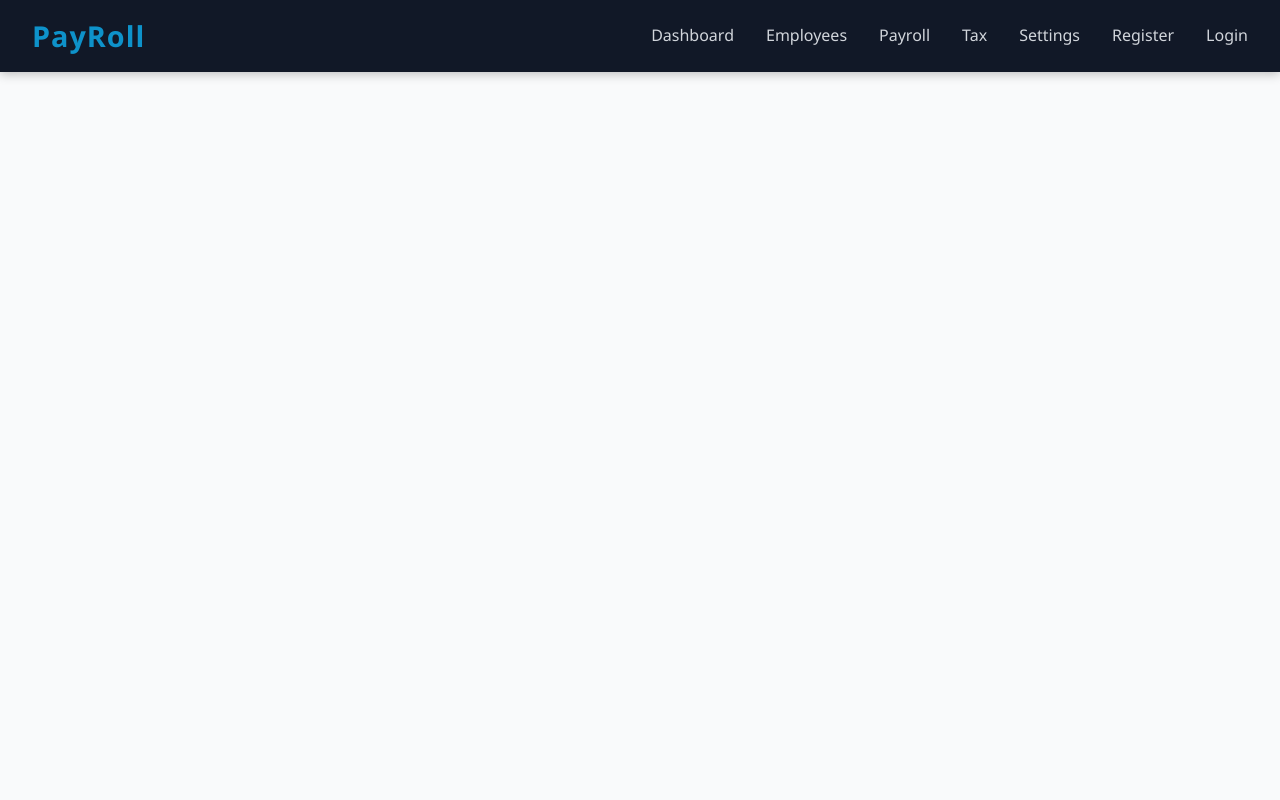
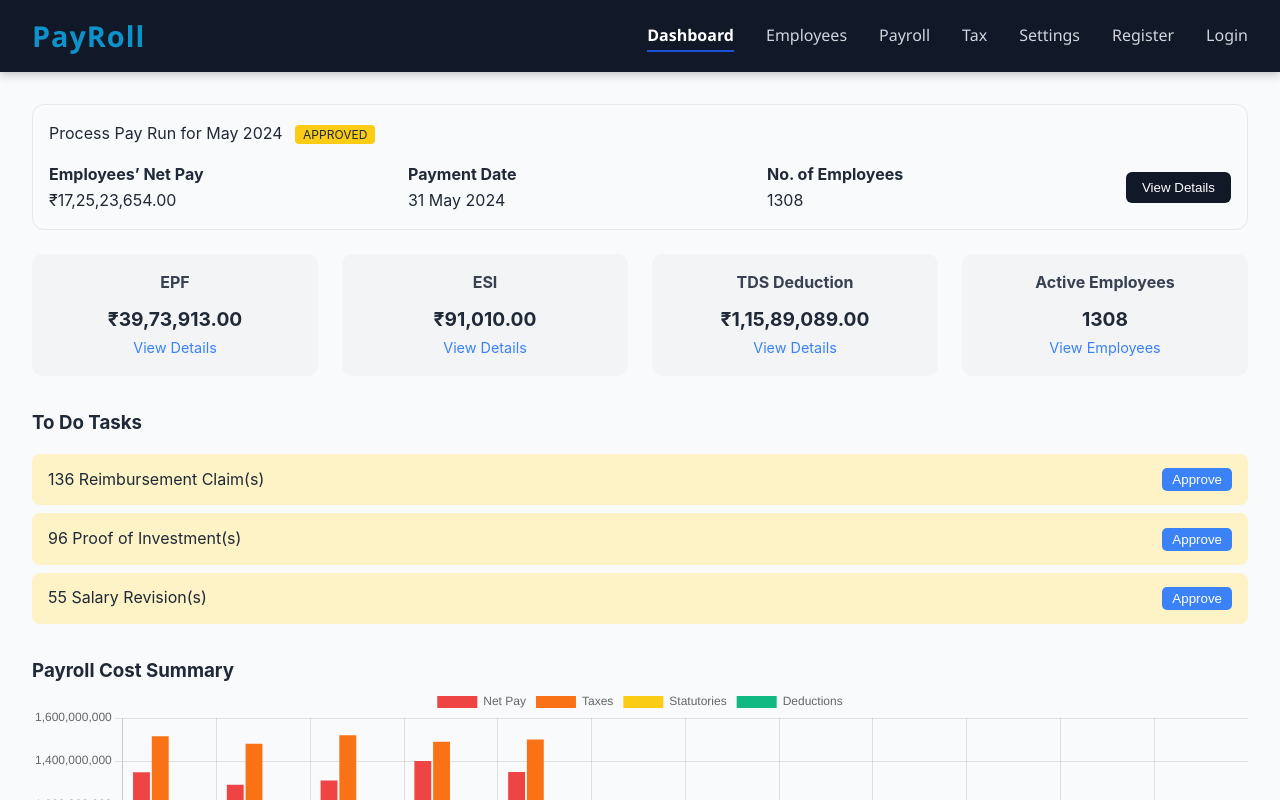
Before and after one commit to vkrm03/Pay-Roll-Mangement, a React (Vite) app in the folder frontend/Pay-Roll-Management/: page /dashboard in a window 1280 px wide. Shown: the top 800 px of the page. Built offline with nearby package versions, Linux system fonts and the light colour scheme.

Commit message:
Dashboard added

```diff
--- /dev/null
+++ b/frontend/Pay-Roll-Management/public/styles/dashboard.css
@@ -0,0 +1,108 @@
+.dashboard {
+  padding: 2rem;
+  font-family: 'Inter', sans-serif;
+}
+
+.payrun-banner {
+  border: 1px solid #e5e7eb;
+  padding: 1rem;
+  border-radius: 12px;
+  margin-bottom: 1.5rem;
+  background-color: #f9fafb;
+}
+
+.payrun-banner .badge {
+  font-size: 0.75rem;
+  padding: 2px 8px;
+  background-color: #facc15;
+  border-radius: 4px;
+  margin-left: 0.5rem;
+}
+
+.payrun-info {
+  display: flex;
+  gap: 2rem;
+  margin-top: 1rem;
+  align-items: center;
+}
+
+.payrun-info > div {
+  flex: 1;
+}
+
+.payrun-info button {
+  background: #111827;
+  color: white;
+  padding: 0.5rem 1rem;
+  border: none;
+  border-radius: 6px;
+  cursor: pointer;
+}
+
+.kpi-cards {
+  display: flex;
+  gap: 1.5rem;
+  margin-bottom: 2rem;
+  margin-top: 1rem;
+  flex-wrap: wrap;
+}
+
+.kpi-card {
+  background: #f3f4f6;
+  padding: 1rem;
+  border-radius: 10px;
+  flex: 1 1 200px;
+  text-align: center;
+}
+
+.kpi-card h4 {
+  color: #374151;
+  margin-bottom: 0.5rem;
+}
+
+.kpi-card p {
+  font-weight: bold;
+  font-size: 1.2rem;
+}
+
+.kpi-card a {
+  font-size: 0.9rem;
+  color: #3b82f6;
+  text-decoration: none;
+}
+
+.tasks-section {
+  margin-bottom: 2rem;
+}
+
+.tasks-section h3 {
+  margin-bottom: 1rem;
+}
+
+.tasks-section ul {
+  list-style: none;
+  padding: 0;
+}
+
+.tasks-section li {
+  background: #fef3c7;
+  padding: 0.8rem 1rem;
+  margin-bottom: 0.5rem;
+  border-radius: 8px;
+  display: flex;
+  justify-content: space-between;
+  align-items: center;
+}
+
+.tasks-section button {
+  background-color: #3b82f6;
+  border: none;
+  color: white;
+  padding: 4px 10px;
+  border-radius: 5px;
+  cursor: pointer;
+}
+
+.chart-section {
+  margin-top: 2rem;
+}
--- a/frontend/Pay-Roll-Management/src/App.jsx
+++ b/frontend/Pay-Roll-Management/src/App.jsx
@@ -5,6 +5,7 @@ import Navbar from './Pages/Navbar';
 import Login from './Pages/Login';
 import Register from './Pages/Register';
 import ForgotPassword from './Pages/ForgotPwd';
+import Dashboard from './Pages/Dashboard';
 import { ToastContainer } from 'react-toastify';
 import 'react-toastify/dist/ReactToastify.css';
 
@@ -16,6 +17,7 @@ const App = () => {
         <Route path="/login" element={<Login />} />
         <Route path="/forgot-password" element={<ForgotPassword />} />
         <Route path="/register" element={<Register />} />
+        <Route path="/dashboard" element={<Dashboard />} />
       </Routes>
       <ToastContainer position="top-center" autoClose={1000} />
     </>
--- /dev/null
+++ b/frontend/Pay-Roll-Management/src/Pages/Dashboard.jsx
@@ -0,0 +1,86 @@
+import React from 'react';
+import { Bar } from 'react-chartjs-2';
+import 'chart.js/auto';
+import '../../public/styles/dashboard.css';
+
+const Dashboard = () => {
+  const payrollData = {
+    labels: ['Jan', 'Feb', 'Mar', 'Apr', 'May', 'June', 'June', 'June', 'June', 'June', 'June', 'June'],
+    datasets: [
+      {
+        label: 'Net Pay',
+        data: [1348504400, 1290000000, 1310000000, 1400000000, 1350000000],
+        backgroundColor: '#ef4444',
+      },
+      {
+        label: 'Taxes',
+        data: [1515655510, 1480000000, 1520000000, 1490000000, 1500000000],
+        backgroundColor: '#f97316',
+      },
+      {
+        label: 'Statutories',
+        data: [5016123, 6000000, 6200000, 5800000, 6100000],
+        backgroundColor: '#facc15',
+      },
+      {
+        label: 'Deductions',
+        data: [296457680, 300000000, 310000000, 295000000, 305000000],
+        backgroundColor: '#10b981',
+      },
+    ],
+  };
+
+  return (
+    <div className="dashboard">
+
+      <div className="payrun-banner">
+        <p>Process Pay Run for May 2024 <span className="badge approved">APPROVED</span></p>
+        <div className="payrun-info">
+          <div><strong>Employees’ Net Pay</strong><p>₹17,25,23,654.00</p></div>
+          <div><strong>Payment Date</strong><p>31 May 2024</p></div>
+          <div><strong>No. of Employees</strong><p>1308</p></div>
+          <button>View Details</button>
+        </div>
+      </div>
+
+      <div className="kpi-cards">
+        <div className="kpi-card">
+          <h4>EPF</h4>
+          <p>₹39,73,913.00</p>
+          <a href="#">View Details</a>
+        </div>
+        <div className="kpi-card">
+          <h4>ESI</h4>
+          <p>₹91,010.00</p>
+          <a href="#">View Details</a>
+        </div>
+        <div className="kpi-card">
+          <h4>TDS Deduction</h4>
+          <p>₹1,15,89,089.00</p>
+          <a href="#">View Details</a>
+        </div>
+        <div className="kpi-card">
+          <h4>Active Employees</h4>
+          <p>1308</p>
+          <a href="#">View Employees</a>
+        </div>
+      </div>
+
+      <div className="tasks-section">
+        <h3>To Do Tasks</h3>
+        <ul>
+          <li>136 Reimbursement Claim(s) <button>Approve</button></li>
+          <li>96 Proof of Investment(s) <button>Approve</button></li>
+          <li>55 Salary Revision(s) <button>Approve</button></li>
+        </ul>
+      </div>
+
+      <div className="chart-section">
+        <h3>Payroll Cost Summary</h3>
+        <Bar data={payrollData} height={100} />
+      </div>
+    </div>
+  );
+};
+
+export default Dashboard;
--- a/frontend/Pay-Roll-Management/src/Pages/Navbar.jsx
+++ b/frontend/Pay-Roll-Management/src/Pages/Navbar.jsx
@@ -38,7 +38,7 @@ const Navbar = () => {
         </NavLink>
 
         <ul className={`navbar-links ${isOpen ? 'active' : ''}`}>
-          <li><NavLink to="/" onClick={toggleMenu}>Dashboard</NavLink></li>
+          <li><NavLink to="/dashboard" onClick={toggleMenu}>Dashboard</NavLink></li>
           <li><NavLink to="/employees" onClick={toggleMenu}>Employees</NavLink></li>
           <li><NavLink to="/payroll" onClick={toggleMenu}>Payroll</NavLink></li>
           <li><NavLink to="/tax" onClick={toggleMenu}>Tax</NavLink></li>
```
Also changed, not shown: frontend/Pay-Roll-Management/package.json (+8 -1 lines), 1 other file (tests, documents, lock files or other folders).
